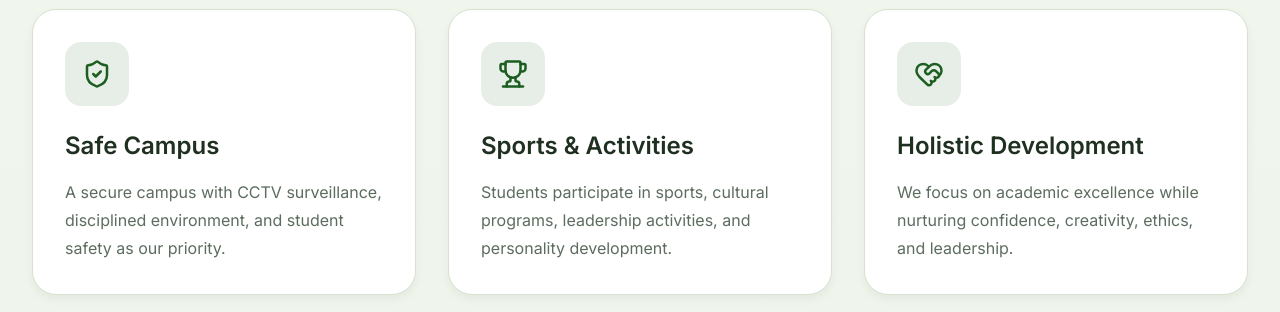
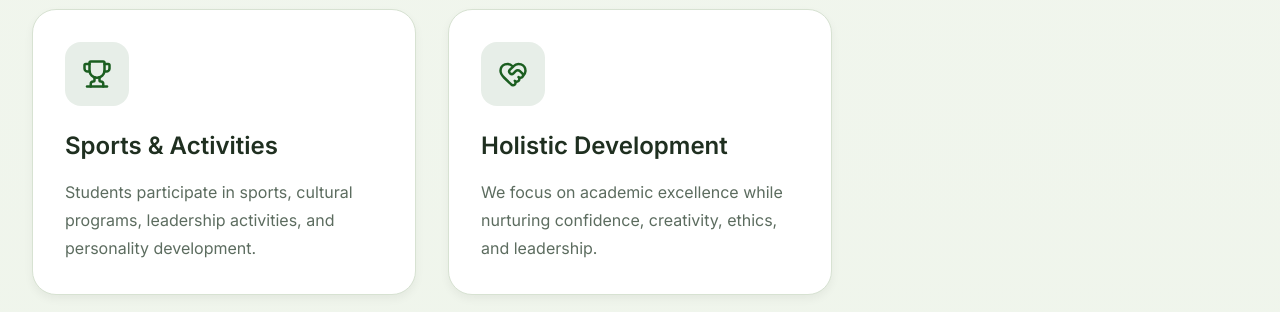
Before and after one commit to Saimandas/Global-School, a React (Vite) app: page / in a window 1280 px wide. Shown: the part 2320-2632 px from the top of the page. Built offline with nearby package versions, Linux system fonts and the light colour scheme; no server answers; the database is empty.

Commit message:
:ui changes

```diff
--- a/src/Components/Home/WhyChooseUs.jsx
+++ b/src/Components/Home/WhyChooseUs.jsx
@@ -31,13 +31,13 @@ const features = [
       "Well-equipped science and computer laboratories encourage practical learning and innovation.",
     icon: Microscope,
   },
-  {
-    id: 4,
-    title: "Safe Campus",
-    description:
-      "A secure campus with CCTV surveillance, disciplined environment, and student safety as our priority.",
-    icon: ShieldCheck,
-  },
+  // {
+  //   id: 4,
+  //   title: "Safe Campus",
+  //   description:
+  //     "A secure campus with CCTV surveillance, disciplined environment, and student safety as our priority.",
+  //   icon: ShieldCheck,
+  // },
   {
     id: 5,
     title: "Sports & Activities",
```
